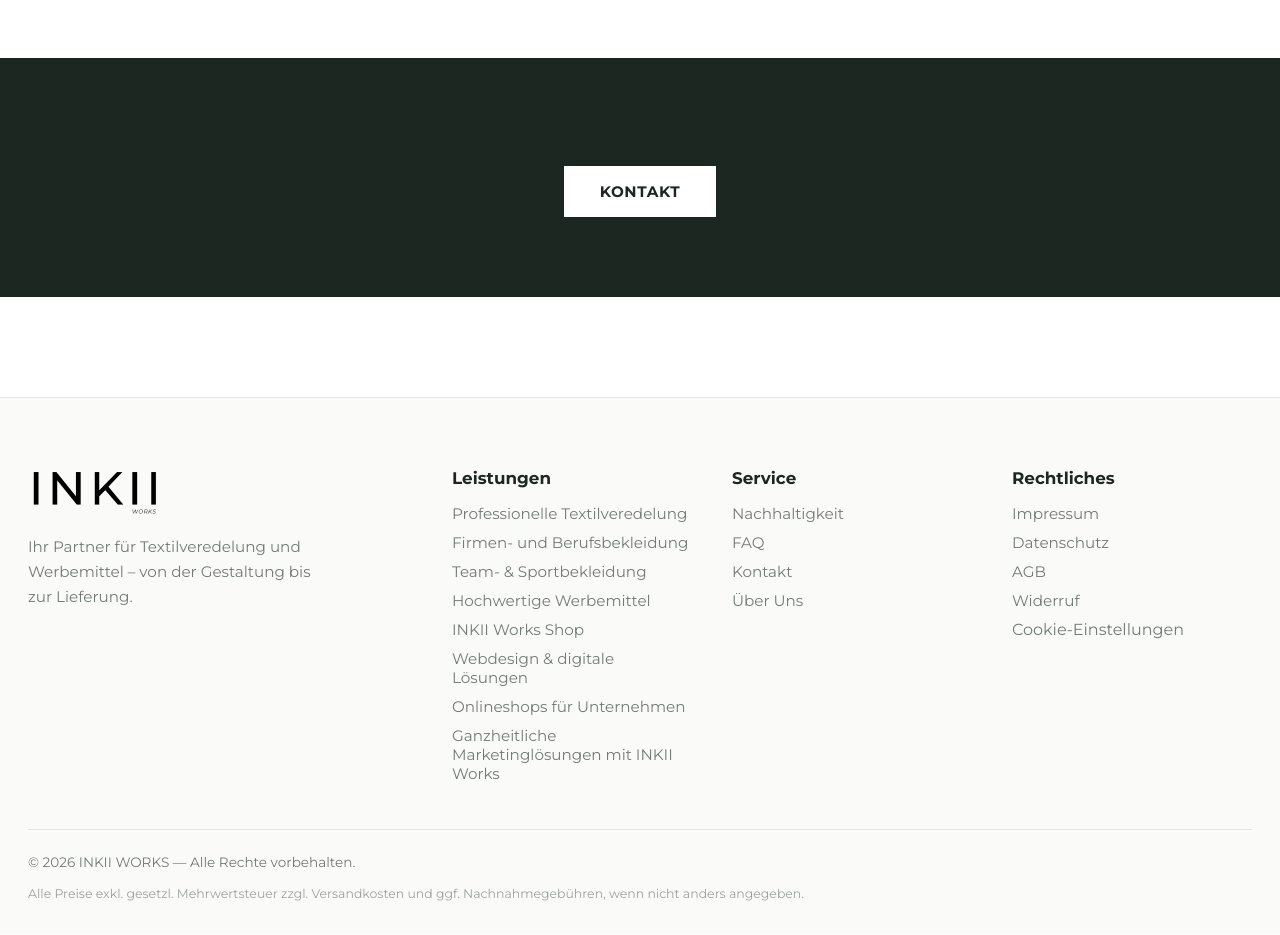
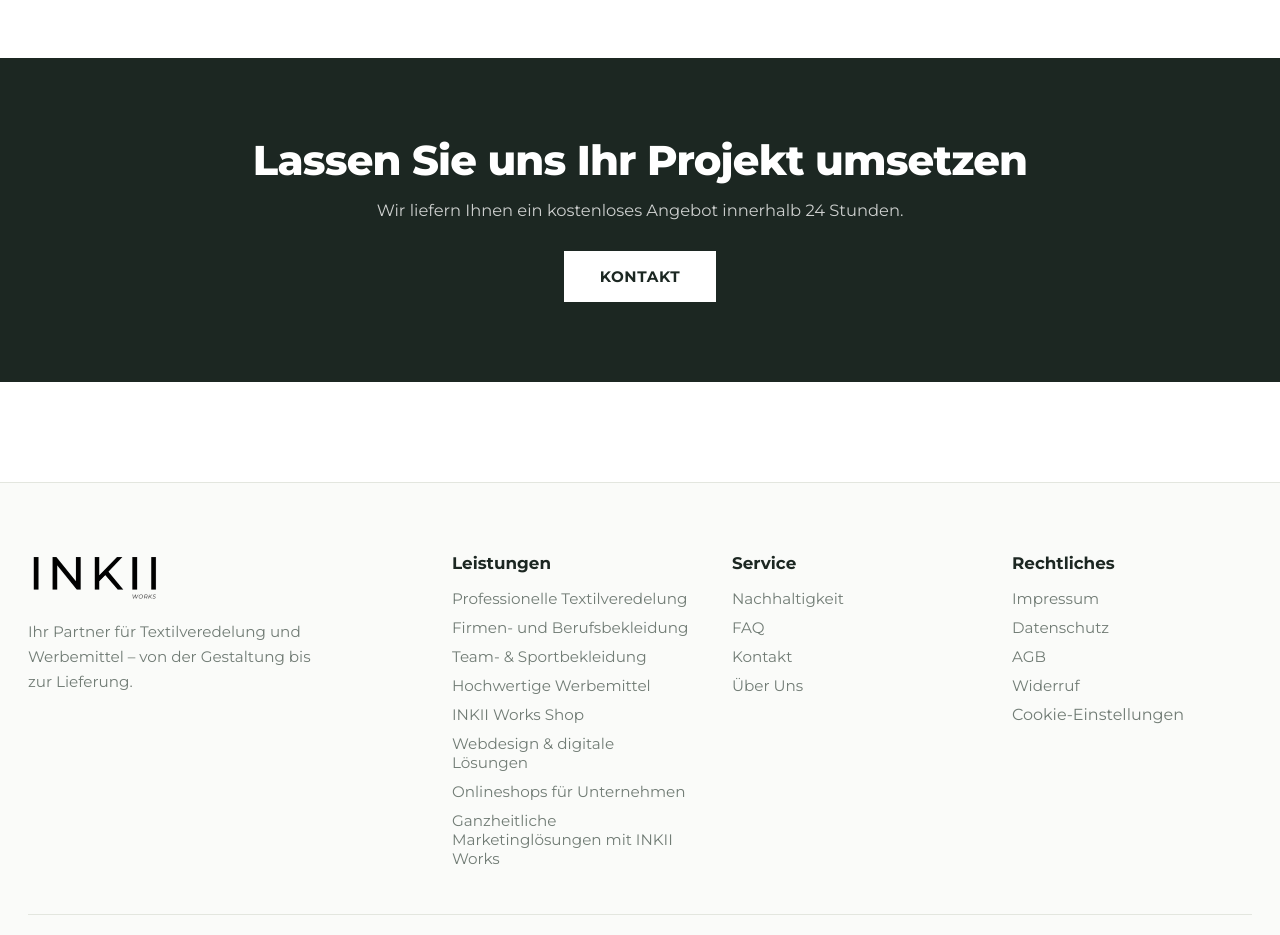
Before and after one commit to buse191213-cmd/inkii, a Next.js app: page /bereiche in a window 1280 px wide. Shown: the part 1440-2375 px from the top of the page. Built offline with nearby package versions, Linux system fonts and the light colour scheme; no server answers; the database is empty.

Commit message:
fix: place bereiche ctaTitle/ctaText inside bereiche block (3 langs)

```diff
--- a/src/dictionaries/de.ts
+++ b/src/dictionaries/de.ts
@@ -391,6 +391,8 @@ const de: Dictionary = {
       text: "Textildruck & Bestickung für Taschen, Trinkflaschen, Büroartikel und mehr.",
       cta: "02 Werbeartikel",
     },
+    ctaTitle: "Lassen Sie uns Ihr Projekt umsetzen",
+    ctaText: "Wir liefern Ihnen ein kostenloses Angebot innerhalb 24 Stunden.",
   },
   textilSub: {
     kicker: "Textilveredelung",
--- a/src/dictionaries/en.ts
+++ b/src/dictionaries/en.ts
@@ -391,6 +391,8 @@ const en: Dictionary = {
       text: "Textile printing & embroidery for bags, bottles, office items and more.",
       cta: "02 Merchandise",
     },
+    ctaTitle: "Let us bring your project to life",
+    ctaText: "We deliver a free quote within 24 hours.",
   },
   textilSub: {
     kicker: "Textile finishing",
--- a/src/dictionaries/tr.ts
+++ b/src/dictionaries/tr.ts
@@ -391,6 +391,8 @@ const tr: Dictionary = {
       text: "Çantalar, su şişeleri, ofis malzemeleri ve daha fazlası için tekstil baskı ve nakış.",
       cta: "02 Tanıtım Ürünleri",
     },
+    ctaTitle: "Projenizi birlikte hayata geçirelim",
+    ctaText: "Size 24 saat içinde ücretsiz teklif sunuyoruz.",
   },
   textilSub: {
     kicker: "Tekstil İşleme",
```
